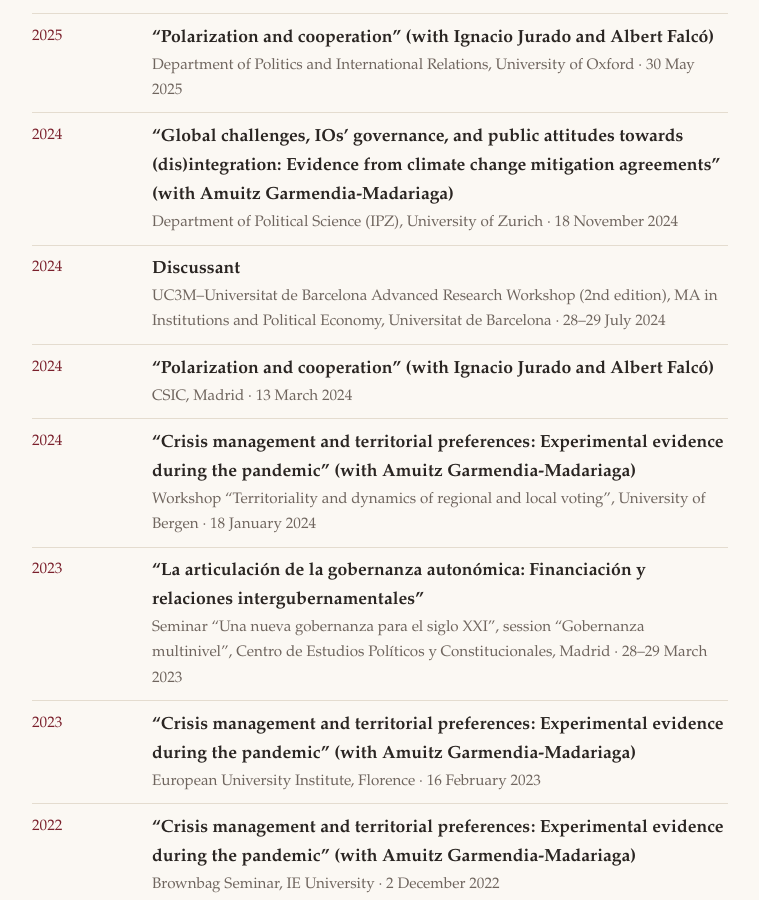
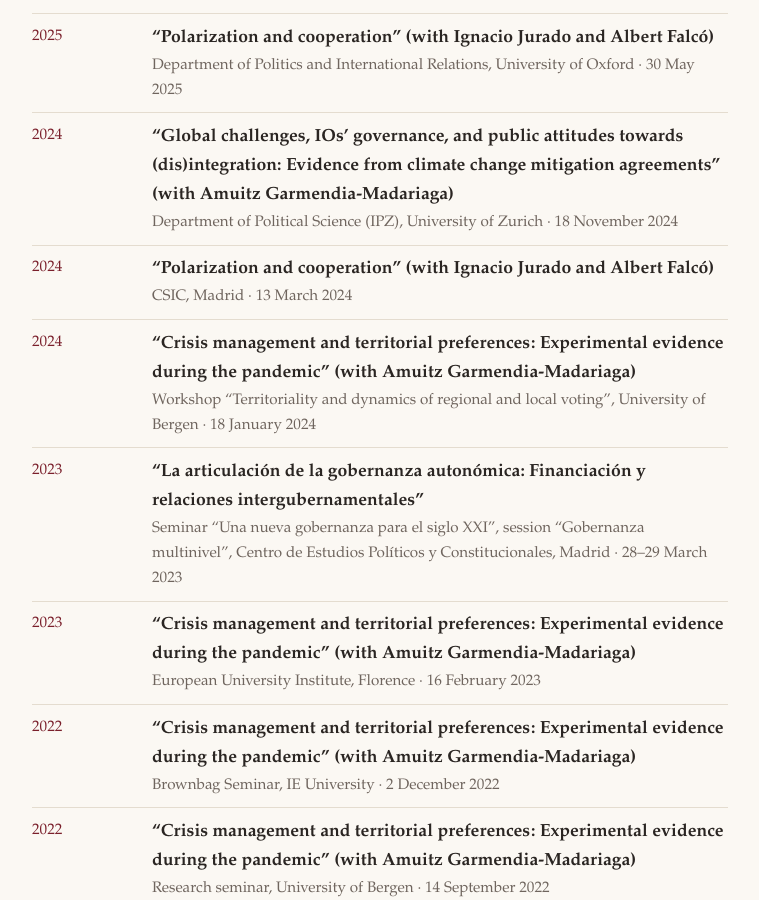
Before and after one commit to sandraleonalfonso/Sandra-Leon, a Jekyll site: the page built from research.md, in a window 1280 px wide and 900 px high, scrolled down 2887 px. Shown: the whole window, without its empty margins (260-1019 px from the left). Built offline with Jekyll 4.4.1, drawn with Linux system fonts in a browser that asks for light colours.

Commit message:
Remove discussant entry from invited academic talks
Co-Authored-By: Claude Opus 5.5 (1M context) <noreply@anthropic.com>
Claude-Session: https://claude.ai/code/session_01Csi1G9zYbePJE1osHYZ3KG

```diff
--- a/research.md
+++ b/research.md
@@ -88,8 +88,6 @@ With Amuitz Garmendia-Madariaga, we study how crises and disasters shape citizen
   <dt>2024</dt>
   <dd><span class="tl-role">“Global challenges, IOs’ governance, and public attitudes towards (dis)integration: Evidence from climate change mitigation agreements” (with Amuitz Garmendia-Madariaga)</span><span class="tl-org">Department of Political Science (IPZ), University of Zurich · 18 November 2024</span></dd>
   <dt>2024</dt>
-  <dd><span class="tl-role">Discussant</span><span class="tl-org">UC3M–Universitat de Barcelona Advanced Research Workshop (2nd edition), MA in Institutions and Political Economy, Universitat de Barcelona · 28–29 July 2024</span></dd>
-  <dt>2024</dt>
   <dd><span class="tl-role">“Polarization and cooperation” (with Ignacio Jurado and Albert Falcó)</span><span class="tl-org">CSIC, Madrid · 13 March 2024</span></dd>
   <dt>2024</dt>
   <dd><span class="tl-role">“Crisis management and territorial preferences: Experimental evidence during the pandemic” (with Amuitz Garmendia-Madariaga)</span><span class="tl-org">Workshop “Territoriality and dynamics of regional and local voting”, University of Bergen · 18 January 2024</span></dd>
```
